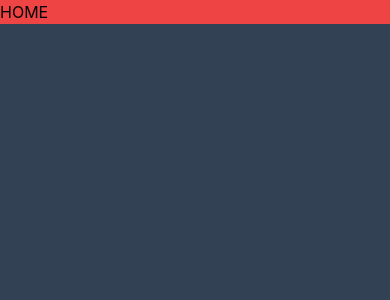
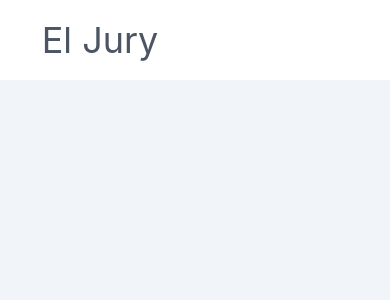
Before and after one commit to thugperfect/elJury, a React (Create React App) app in the folder client/: page / in a window 390 px wide. Shown: the top 300 px of the page. Built offline with nearby package versions, Linux system fonts and the light colour scheme.

Commit message:
custom width hook

```diff
--- a/client/public/index.html
+++ b/client/public/index.html
@@ -13,7 +13,7 @@
 
     <link rel="manifest" href="%PUBLIC_URL%/manifest.json" />
 
-    <title>elJury</title>
+    <title>El Jury</title>
   </head>
   <body>
     <noscript>You need to enable JavaScript to run this app.</noscript>
--- a/client/src/App.css
+++ b/client/src/App.css
@@ -5,7 +5,7 @@
 
 @layer{
   html{
-    @apply bg-slate-700;
+
   }
 }
 
--- a/client/src/App.js
+++ b/client/src/App.js
@@ -5,21 +5,23 @@ import Navbar from './components/Navbar';
 import Home from './pages/Home';
 import BookHome from './pages/BookHome';
 import Index from './pages/Index';
-import Bookpage from './components/Bookpage';
+import Bookpage from './pages/Bookpage';
+import useSizeProvider from './components/useSizeProvider';
+
 function App() {
-
+  const size = useSizeProvider()
   const route = createBrowserRouter(createRoutesFromElements(
     <>
-    <Route path='/' element={<Home/>}></Route>
-    <Route path='/book' element={<Index/>}>
-        <Route index element={<BookHome/>}></Route>
-        <Route path=':id' element={<Bookpage/>}></Route>
+    <Route path='/' element={<Home size = {size}/>}></Route>
+    <Route path='/book' element={<Index size={size}/>}>
+        <Route index element={<BookHome size={size} />}></Route>
+        <Route path=':id' element={<Bookpage size={size} />}></Route>
     </Route>
     </>
 
   ))
   return (
-    <div className="">
+    <div className="bg-slate-100 dark:bg-zinc-800">
      <RouterProvider router={route}/>
     </div>
   );
--- /dev/null
+++ b/client/src/components/BodyHome.js
@@ -0,0 +1,11 @@
+import React from 'react'
+
+const BodyHome = () => {
+  return (
+    <div className='w-full h-full bg-white '>
+
+    </div>
+  )
+}
+
+export default BodyHome
--- /dev/null
+++ b/client/src/components/HeaderHome.js
@@ -0,0 +1,11 @@
+import React from 'react'
+
+const HeaderHome = () => {
+  return (
+    <div className='bg-white dark:bg-black  w-full h-[80px] flex items-center'>
+      <div className='text-gray-600 text-4xl w-[200px] flex justify-center'>El Jury</div>
+    </div>
+  )
+}
+
+export default HeaderHome
--- /dev/null
+++ b/client/src/components/useSizeProvider.js
@@ -0,0 +1,27 @@
+import { useState,useEffect } from "react"
+
+const useSizeProvider = () =>{
+
+    const [size,setSize] = useState({
+        width:window.innerWidth,
+        height:window.innerHeight
+    })
+
+    useEffect(()=>{
+        const handleScreenSize = () =>{
+            setSize({
+                width:window.innerWidth,
+                height:window.innerHeight
+            })
+        }
+        window.addEventListener('resize',handleScreenSize)
+
+        return () =>{
+            window.removeEventListener('resize',handleScreenSize)
+        }
+
+    },[])
+
+    return size
+}
+export default useSizeProvider
--- a/client/src/pages/Home.js
+++ b/client/src/pages/Home.js
@@ -1,11 +1,12 @@
 import React from 'react'
-import { Outlet } from 'react-router-dom'
+import HeaderHome from '../components/HeaderHome'
+import BodyHome from '../components/BodyHome'
 
 const Home = () => {
   return (
-    <div>
-      <h1 className='bg-red-500'>HOME</h1>
-      <Outlet/>
+    <div className='w-full min-h-[100vh] relative'>
+     <HeaderHome/>
+     <BodyHome />
     </div>
   )
 }
--- a/client/src/pages/Index.js
+++ b/client/src/pages/Index.js
@@ -4,7 +4,9 @@ import { Outlet } from 'react-router-dom'
 
 const Index = () => {
   return (
-    <div><Navbar/><Outlet/>   </div>
+    <div><Navbar/>
+    <Outlet/>
+    </div>
   )
 }
 
```
Also changed, not shown: client/src/pages/Bookpage.js (renamed from client/src/components/Bookpage.js).
